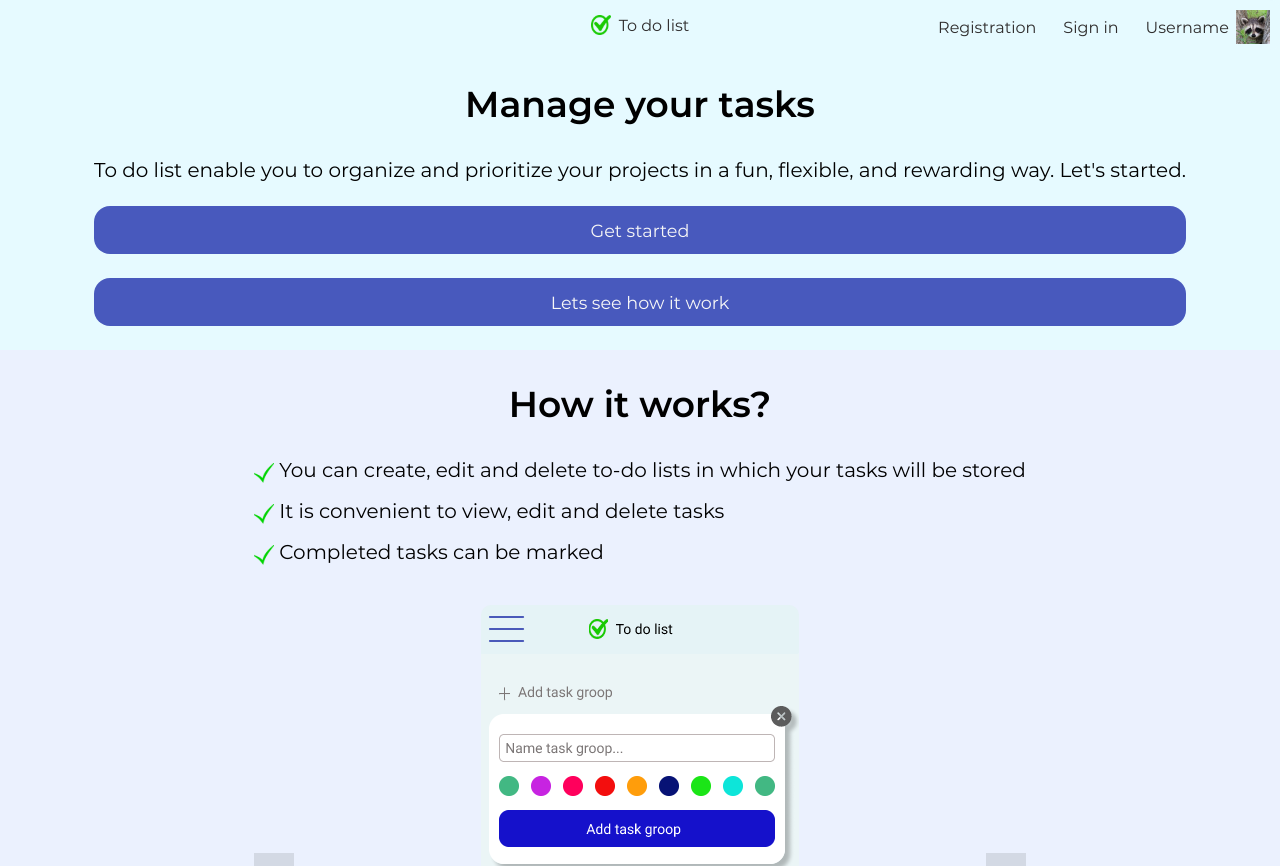
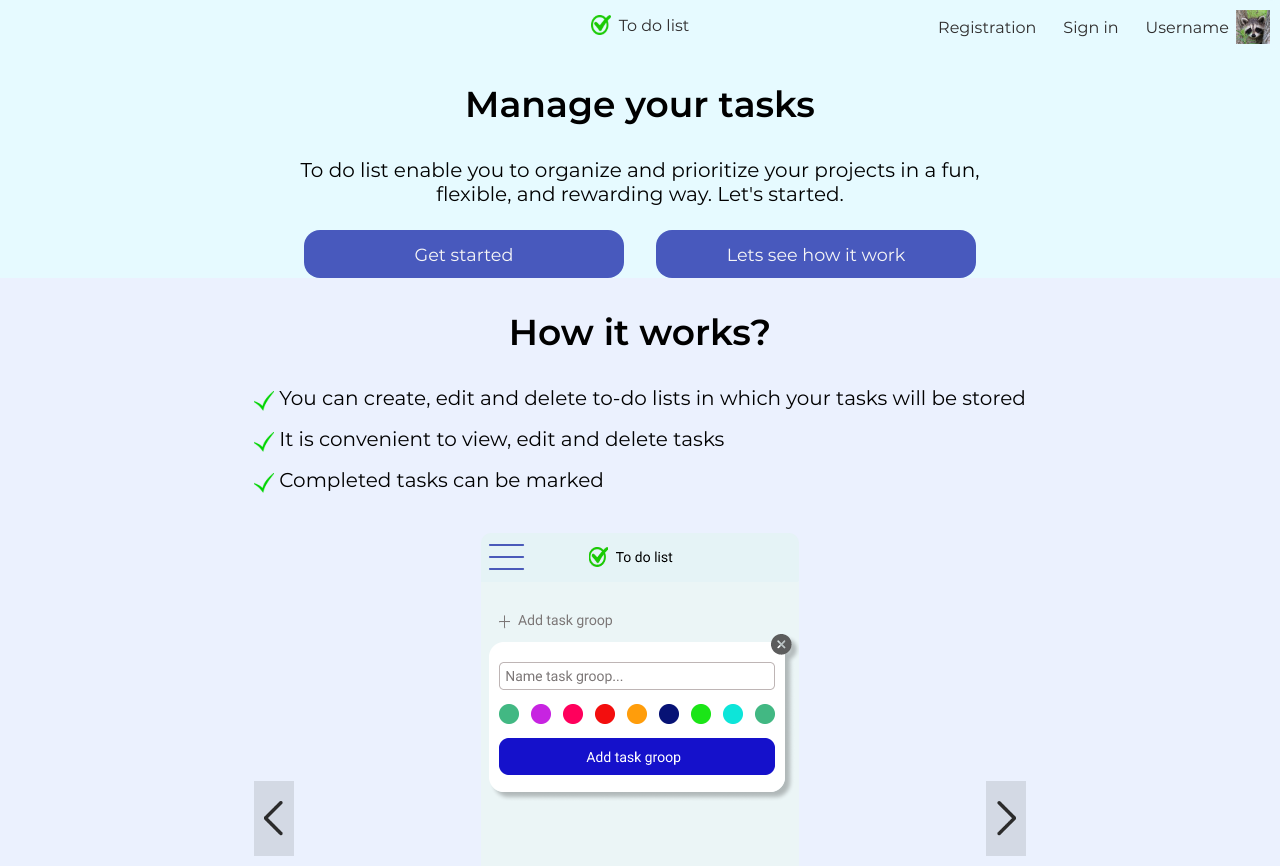
Before and after one commit to AliakseiHryhoryeu/To-do-list, a React (Create React App) app in the folder client/: page / in a window 1280 px wide. Shown: the top 866 px of the page. Built offline with nearby package versions, Linux system fonts and the light colour scheme.

Commit message:
Add responsive

```diff
--- a/client/src/pages/Landing/Landing.scss
+++ b/client/src/pages/Landing/Landing.scss
@@ -87,3 +87,19 @@
         font-size: var(--btn-font-size);
     }
 }
+
+
+@media (min-width:768px) {
+    .home{
+        &__container{
+            flex-direction: row;
+        }
+        &__button{
+            margin:0 var(--mside-1);
+        }
+        &__subtitle{
+            max-width: 44rem;
+            text-align: center;
+        }
+    }
+}
```
